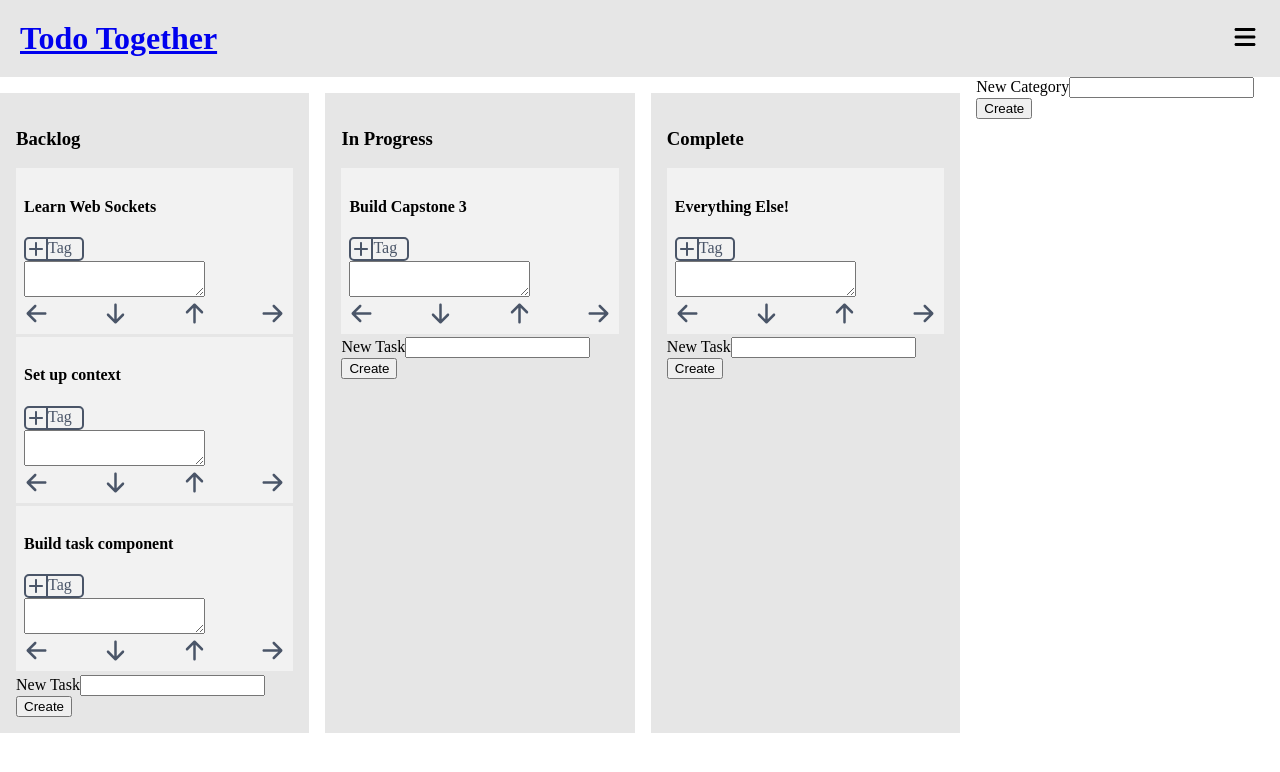
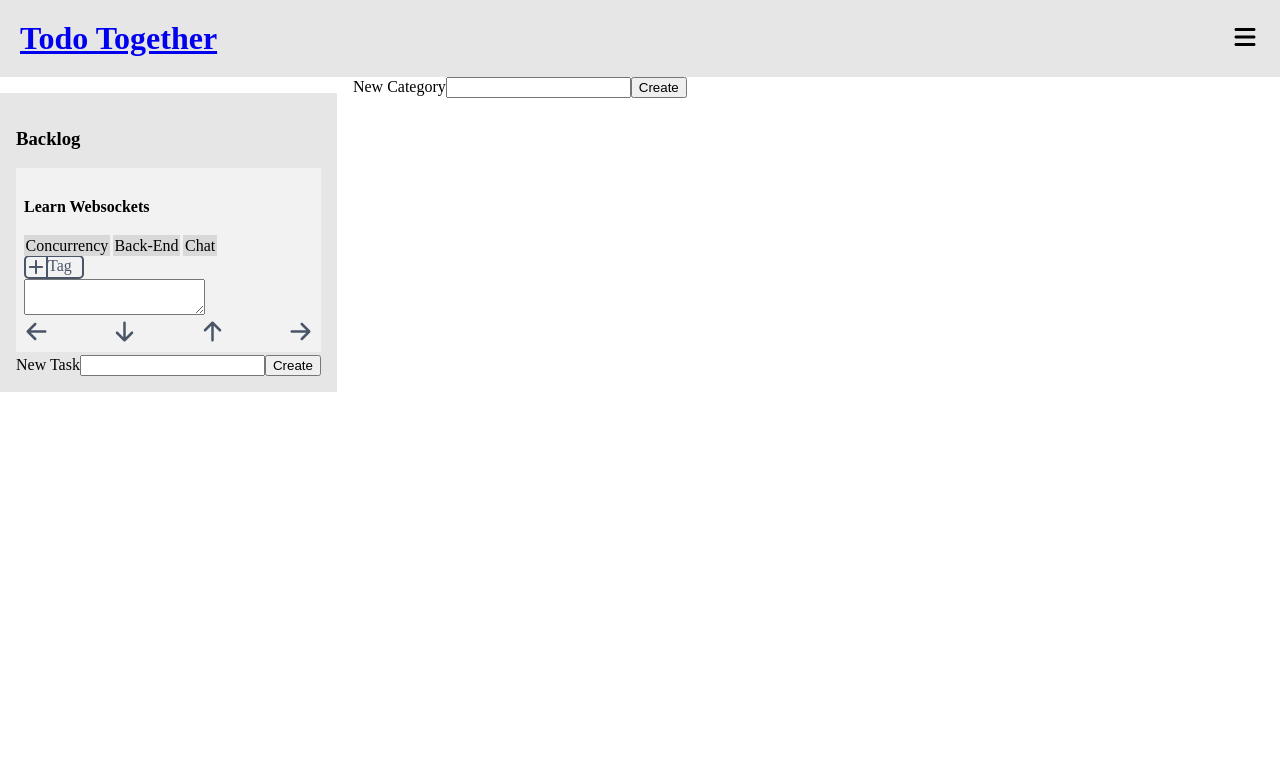
Before and after one commit to pmnord/todo-management-react-capstone-client, a React (Create React App) app: page /project/demo in a window 1280 px wide. Shown: the top 772 px of the page. Built offline with nearby package versions, Linux system fonts and the light colour scheme.

Commit message:
Add tag form toggle

```diff
--- a/src/components/Category/Category.js
+++ b/src/components/Category/Category.js
@@ -10,9 +10,11 @@ export default function Category(props) {
             </h3>
             {props.tasks.map((el, idx) =>
                 <Task
-                    key={idx}
+                    key={el.id}
+                    id={el.id}
                     title={el.title}
                     index={idx}
+                    tags={el.tags}
                     categoryIndex={props.index}
                     moveTask={props.moveTask} />)
             }
--- a/src/components/Project/Project.js
+++ b/src/components/Project/Project.js
@@ -1,7 +1,7 @@
 import React from 'react';
 import './project.css';
 import Category from '../Category/Category.js';
-import ApiService from '../../service/api-service';
+// import ApiService from '../../service/api-service';
 
 export default class Project extends React.Component {
     constructor(props) {
@@ -11,14 +11,28 @@ export default class Project extends React.Component {
         }
     }
 
-    getCategories() {
-        const categories = ApiService.getProjectCategories();
-
-        this.setState({ categories });
-    }
+    uuid() { return Math.floor(Math.random() * 1000000) }
 
     componentDidMount() {
-        this.getCategories();
+        const newState = {
+            categories: [
+                {
+                    id: this.uuid(),
+                    title: "Backlog",
+                    tasks: [
+                        {
+                            id: this.uuid(),
+                            title: "Learn Websockets",
+                            category: 0,
+                            index: 0,
+                            tags: ["Concurrency", "Back-End", "Chat"]
+                        }
+                    ]
+                }
+            ]
+        }
+
+        this.setState(newState)
     }
 
     createCategory = (e) => {
@@ -43,7 +57,8 @@ export default class Project extends React.Component {
             title: newTaskName,
             category: categoryIndex,
             index: null,
-            tags: []
+            tags: [],
+            id: this.uuid(),
         }
         const newState = { ...this.state };
         newState.categories[categoryIndex].tasks.push(newTask);
@@ -54,7 +69,6 @@ export default class Project extends React.Component {
     }
 
     moveTask = (categoryIndex, taskIndex, direction) => {
-        console.log(categoryIndex, taskIndex, direction)
         if (taskIndex - 1 < 0 && direction === 'up') { return; }
         if (categoryIndex - 1 < 0 && direction === 'left') { return; }
         if (categoryIndex + 1 >= this.state.categories.length && direction === 'right') { return; }
--- a/src/components/Tags/Tags.js
+++ b/src/components/Tags/Tags.js
@@ -1,18 +1,59 @@
-import React from 'react';
+import React, { Component } from 'react';
 import './tags.css';
 
-export default function Tags(props) {
+// The Tags component displays tags that have been attached to a Task
+// as well as providing a form for adding new tags
+export default class Tags extends Component {
+    constructor(props) {
+        super(props);
+        this.state = {
+            showForm: false,
+        }
+    }
+
+    toggleForm = () => {
+        this.setState({
+            showForm: !this.state.showForm
+        })
+    }
+
+    focusInput = () => {
+        const formInput = document.getElementById(`add--tag--input--${this.props.taskId}`);
+        console.log(formInput)
+        if (formInput) {
+            formInput.focus()
+        }
+    }
+
+    componentDidMount = () => {
+        if (this.state.showForm) {
+            this.focusInput();
+        }
+    }
+
+    render() {
         return (
-        <div className="tags">
+            <div className="tags" >
 
-            <div className="tags__add--tag">
+                {this.props.tags.map(tag => <span className="tags__tag">{tag}</span>)}
+
+                {this.state.showForm ?
+                    <form onBlur={this.toggleForm} className="tags__add--tag--form" id={`add--tag--form--${this.props.taskId}`}>
+                        <label htmlFor={`add--tag--input--${this.props.taskId}`}>Tag Name</label>
+                        <input type="text" id={`add--tag--input--${this.props.taskId}`} />
+                        <button>Add</button>
+                    </form >
+                    :
+                    <div onClick={this.toggleForm} className="tags__add--tag--button">
                         {/* Plus Icon */}
                         <svg className="tags__add--tag--plus" width="20" height="20" viewBox="0 0 20 20" fill="none" xmlns="http://www.w3.org/2000/svg">
                             <path fillRule="evenodd" clipRule="evenodd" d="M10 3C10.5523 3 11 3.44772 11 4V9H16C16.5523 9 17 9.44772 17 10C17 10.5523 16.5523 11 16 11H11V16C11 16.5523 10.5523 17 10 17C9.44772 17 9 16.5523 9 16V11H4C3.44772 11 3 10.5523 3 10C3 9.44771 3.44772 9 4 9L9 9V4C9 3.44772 9.44772 3 10 3Z" fill="#4A5568" />
                         </svg>
                         <span>Tag</span>
                     </div>
+                }
 
-        </div>
+            </div >
         )
     }
+}
--- a/src/components/Tags/tags.css
+++ b/src/components/Tags/tags.css
@@ -1,4 +1,10 @@
-.tags__add--tag {
+.tags__tag {
+    margin-right: 0.2rem;
+    padding: 0.1rem;
+    background-color: hsl(0, 0%, 85%);
+}
+
+.tags__add--tag--button {
     color: #4A5568;
     border: solid 2px #4A5568;
     border-radius: 5px;
@@ -8,6 +14,11 @@
     width: 3.5rem;
 }
 
+.tags__add--tag--button:hover {
+    cursor: pointer;
+    background-color: hsl(0, 0%, 90%);
+}
+
 .tags__add--tag--plus {
     border-right: solid 2px #4A5568;
 }
--- a/src/components/Task/Task.js
+++ b/src/components/Task/Task.js
@@ -7,7 +7,7 @@ export default function Task(props) {
         <div className="task">
             <h4>{props.title}</h4>
             <div className="task__tags">
-                <Tags tags={props.tags || null} />
+                <Tags tags={props.tags || null} taskId={props.id} taskIndex={props.index} />
             </div>
             <textarea></textarea>
             <div className="task__nav-arrows">
```
Lines whose indentation alone changed are shown as unchanged.
